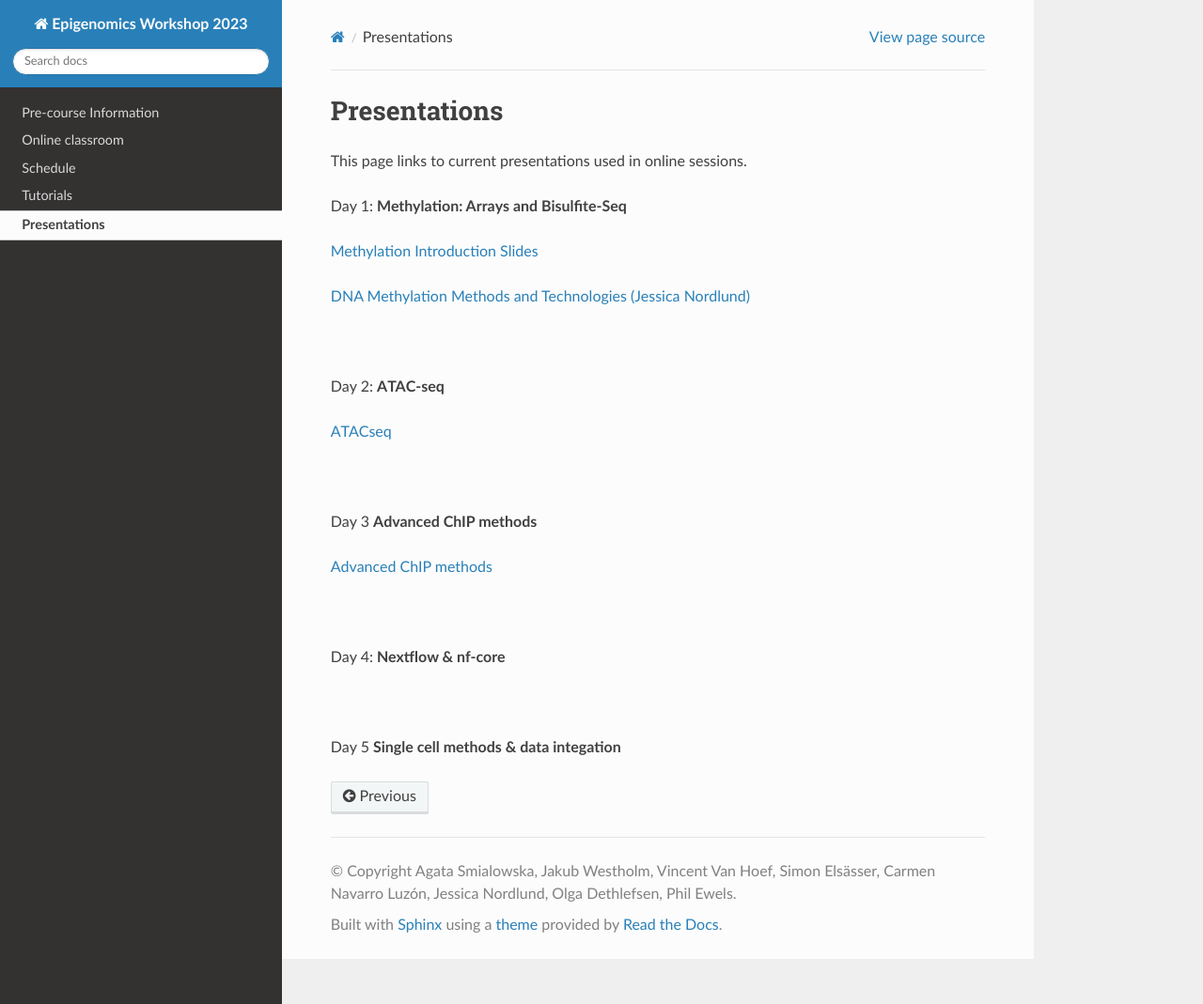
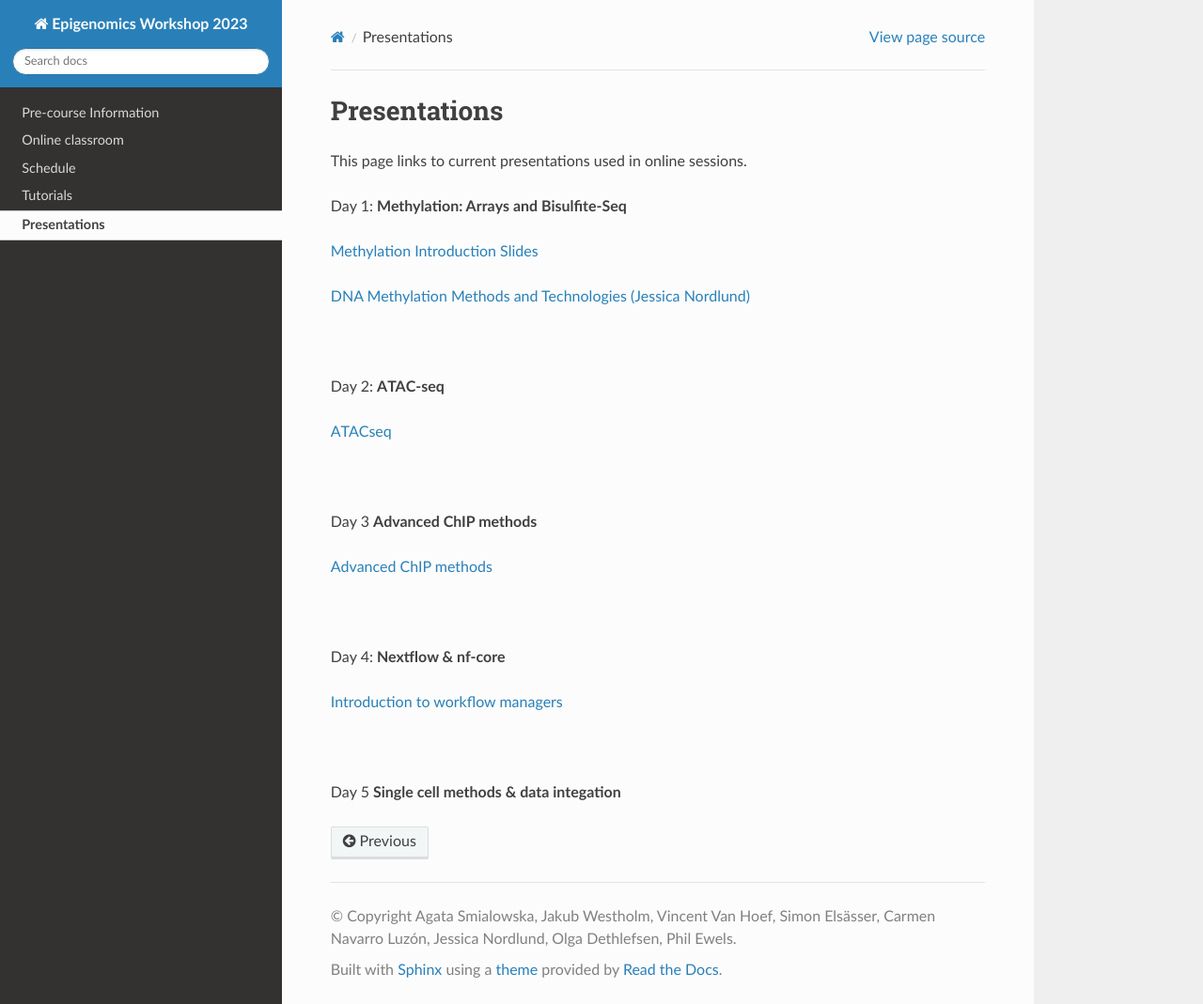
Before and after one commit to NBISweden/workshop-epigenomics-RTDs, a Sphinx documentation site: the page built from docs/content/presentations.rst, in a window 1280 px wide and 1069 px high. Shown: the whole window at 94% size. Built offline with Sphinx 7.4.7 and the Read the Docs theme 2.0.0, drawn with Linux system fonts in a browser that asks for light colours; some of the changed lines change nothing that is shown.

Commit message:
add wfm slides

```diff
--- a/docs/content/presentations.rst
+++ b/docs/content/presentations.rst
@@ -50,9 +50,7 @@ Day 3 **Advanced ChIP methods**
 
 Day 4: **Nextflow & nf-core**
 
-.. `Introduction to workflow managers <../_static/WFM_Introduction_2021.pdf>`_
-
-.. `Nextflow & nf-core (Phil Ewels) <../_static/nf_core_intro.pdf>`_
+`Introduction to workflow managers <../_static/Introduction_wfm.pdf>`_
 
 
 :raw-html:`<br />`
```
Also changed, not shown: 1 other file.
